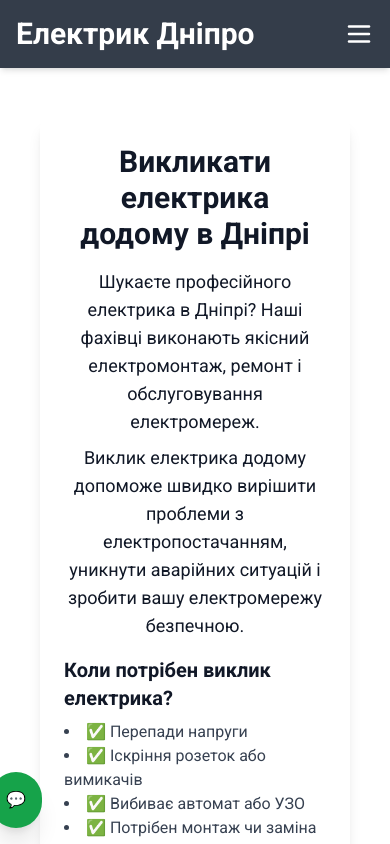
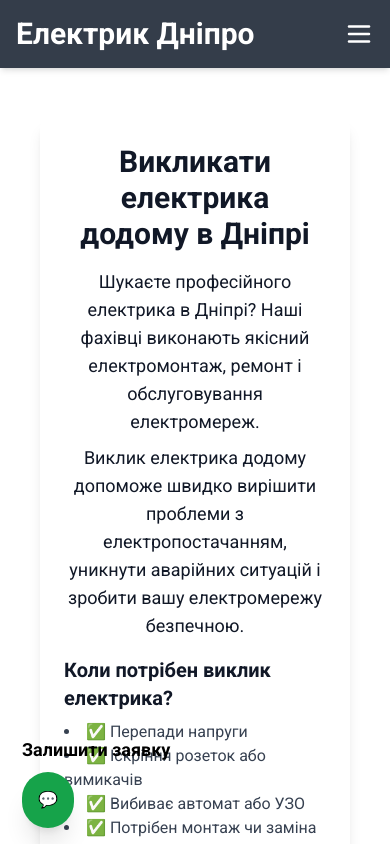
Before and after one commit to romanchenko31/elektryk-web-site, a Next.js app: page / in a window 390 px wide. Shown: the top 844 px of the page. Built offline with nearby package versions, Linux system fonts and the light colour scheme.

Commit message:
fix_Form

```diff
--- a/src/app/components/FloatingContactForm.js
+++ b/src/app/components/FloatingContactForm.js
@@ -98,13 +98,16 @@ export default function FloatingContactForm() {
         </div>
       ) : (
         <>
-          {/* На мобильной версии: круглая кнопка */}
-          <button
-            onClick={() => setIsOpen(true)}
-            className="sm:hidden bg-green-600 hover:bg-green-700 text-white rounded-full p-4 shadow-xl"
-          >
-            💬
-          </button>
+          {/* На мобильной версии: круглая кнопка и надпись */}
+          <div className="sm:hidden flex flex-col items-start ml-8">
+            <p className="text-black font-bold text-lg mb-2">Залишити заявку</p>
+            <button
+              onClick={() => setIsOpen(true)}
+              className="bg-green-600 hover:bg-green-700 text-white rounded-full p-4 shadow-xl"
+            >
+              💬
+            </button>
+          </div>
 
           {/* На десктопной версии: кнопка с текстом и кружком */}
           <div className="hidden sm:flex flex-col items-center absolute right-4 bottom-4 z-50">
```
